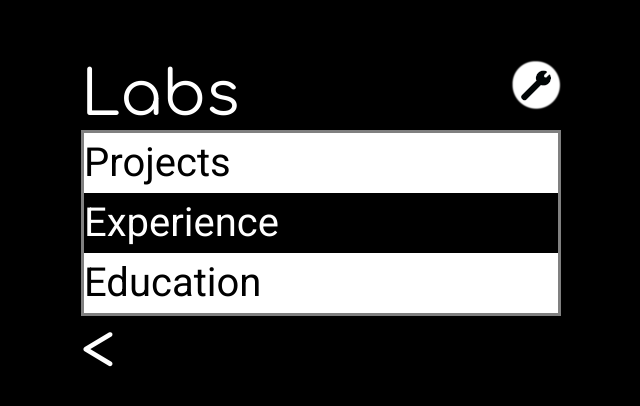
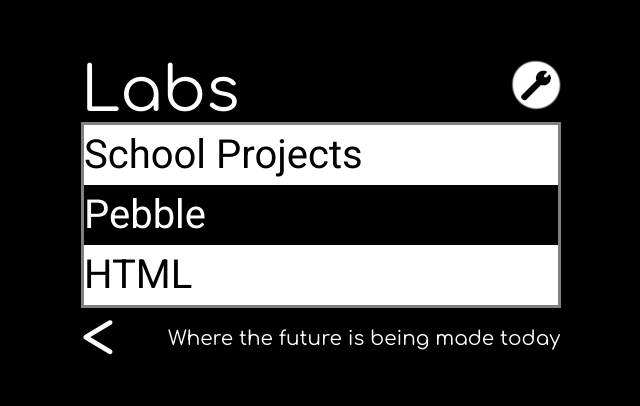
Before and after one commit to tertty/tertty.github.io, a plain HTML site: page labs/labs.html in a window 1280 px wide. Shown: the part 196-602 px from the top of the page, without its empty margins (319-959 px from the left). Drawn offline with Linux system fonts and the light colour scheme.

Commit message:
Finally, a little more presentable

```diff
--- a/labs/labs.html
+++ b/labs/labs.html
@@ -44,18 +44,43 @@
     text-align: left;
 
     display: inline-block;
+    vertical-align: middle;
+    line-height: 1;
 
     font-family: 'Comfortaa';
 }
 
 .content_box_title_icon {
     float: right;
+    display: inline-block;
+    vertical-align: middle;
+    line-height: 1;
 }
 
 .content_box_bottom_left {
     font-size: 62px;
     color: white;
     text-align: left;
+
+    display: inline-block;
+    vertical-align: middle;
+    line-height: 1;
+
+    font-family: 'Comfortaa';
+}
+
+.content_box_bottom_right {
+    font-size: 62px;
+    color: white;
+    font-size: 20px;
+
+    /*Did I really just tab over the text instead of right aligning it because I didn't know how to do so? I'm afraid so.*/
+
+    margin-left: 49px;
+
+    display: inline-block;
+    vertical-align: middle;
+    line-height: 1;
 
     font-family: 'Comfortaa';
 }
@@ -101,15 +126,17 @@
 
 <div class="content_box">
 
-    <a href="labs/labs.html"> <div class="white_cuttout">Projects</div> </a>
+    <a href="labs/labs.html"> <div class="white_cuttout">School Projects</div> </a>
 
-    <a href="https://github.com/tertty"> <div class="black_cuttout">Experience</div> </a>
+    <a href="https://github.com/tertty"> <div class="black_cuttout">Pebble</div> </a>
 
-    <div class="white_cuttout">Education</div>
+    <a href="https://www.linkedin.com/in/taylorertrachter/"> <div class="white_cuttout">HTML</div> </a>
 
 </div>
 
 <a href="https://stanivision.com"> <div class="content_box_bottom_left"><</div> </a>
+
+<div class="content_box_bottom_right">Where the future is being made today</div>
 
 </body>
 
```
Also changed, not shown: index.html (+12 -16 lines).
